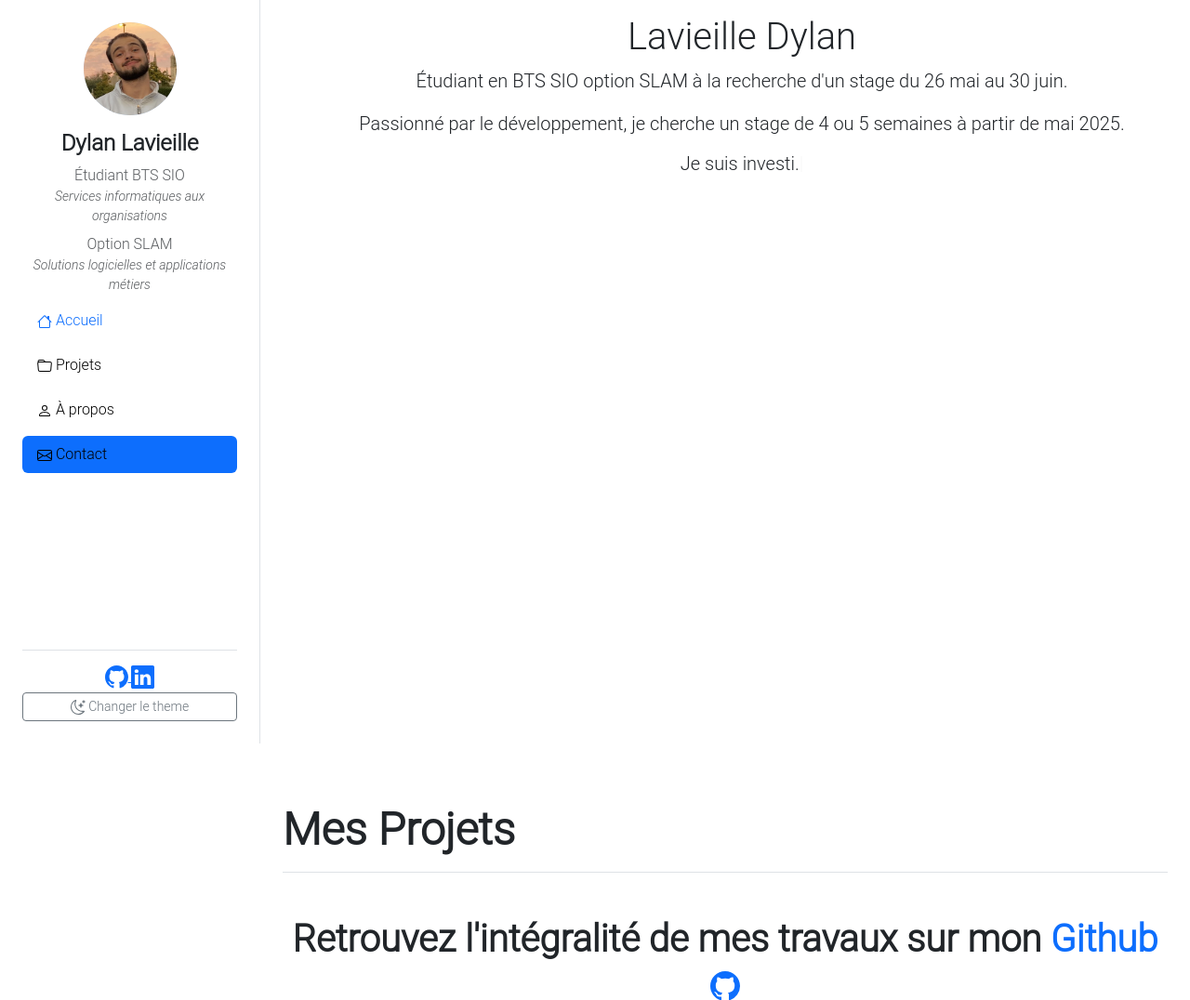
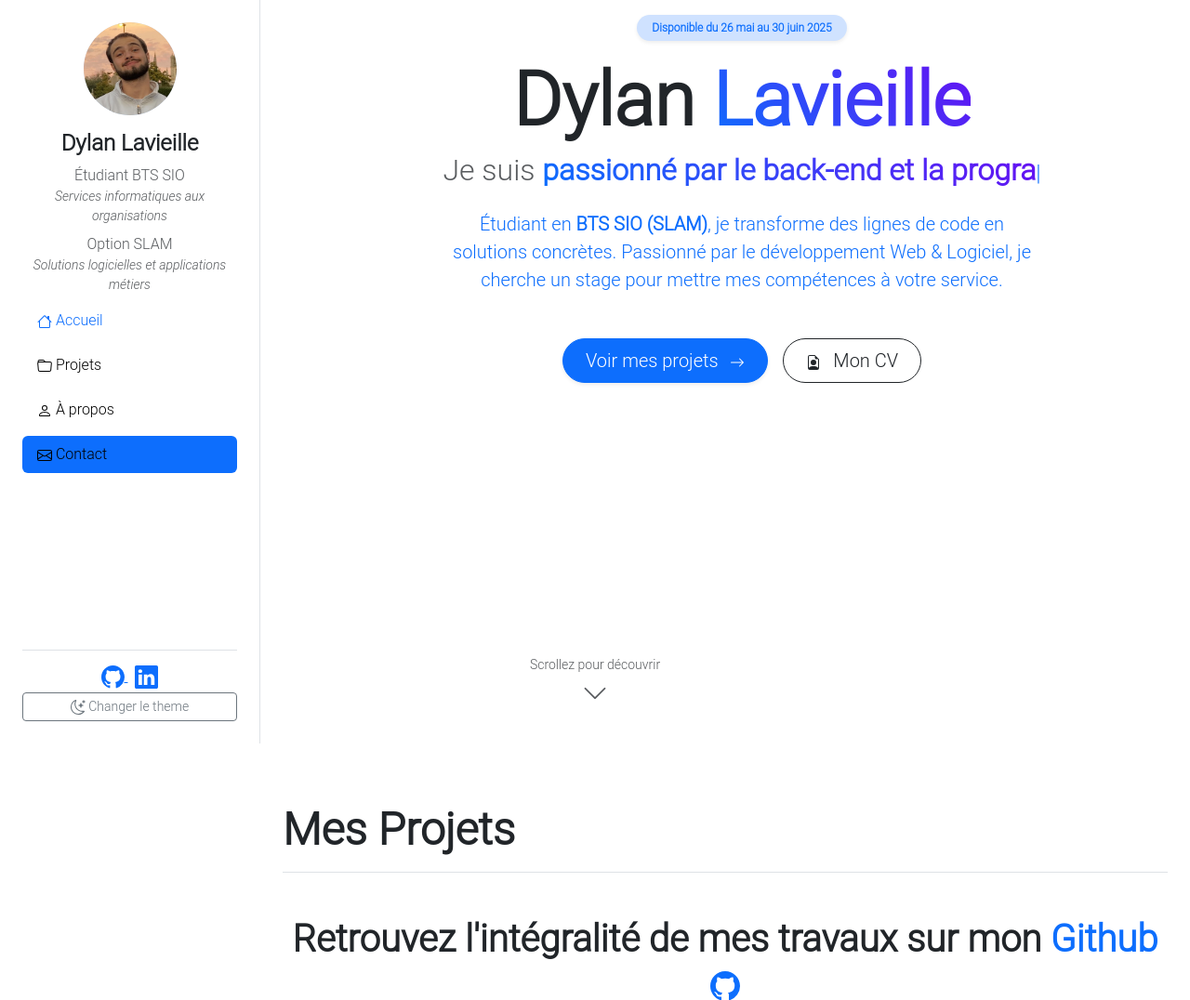
Before and after one commit to lvlDylan/portfolio, a PHP site: page / in a window 1280 px wide. Shown: the top 1076 px of the page at 93% size. Run offline with PHP 8.4, Linux system fonts and the light colour scheme; some web fonts are replaced.

Commit message:
Enhance Hero Section - Add some visuals on hero section

```diff
--- a/assets/scripts/types.js
+++ b/assets/scripts/types.js
@@ -1,10 +1,16 @@
 new Typed('#typing-text', {
-    strings: ['rigoureux.', 'créatif.', 'investi.', 'curieux'],
+    strings: [
+        "développeur junior.",
+        "passionné par le back-end et la programmation logicielle.",
+        "un futur développeur.",
+        "étudiant en BTS SIO."
+    ],
     typeSpeed: 60,
     backSpeed: 30,
+    loop: true,
     backDelay: 1500,
-    startDelay: 500,
-    loop: true,
     showCursor: true,
     cursorChar: '|',
-}); // https://github.com/mattboldt/typed.js/
+});
+
+// https://github.com/mattboldt/typed.js/
--- a/index.html
+++ b/index.html
@@ -60,7 +60,7 @@ Created by Lavieille Dylan
     <div class="offcanvas-body d-flex flex-column">
 
         <ul class="nav nav-pills flex-column gap-2">
-            <li class="nav-item"><a href="#home" class="nav-link active" data-bs-dismiss="offcanvas">
+            <li class="nav-item"><a href="#hero" class="nav-link active" data-bs-dismiss="offcanvas">
                 <svg xmlns="http://www.w3.org/2000/svg" width="16" height="16" fill="currentColor" class="bi bi-house"
                      viewBox="0 0 16 16">
                     <path d="M8.707 1.5a1 1 0 0 0-1.414 0L.646 8.146a.5.5 0 0 0 .708.708L2 8.207V13.5A1.5 1.5 0 0 0 3.5 15h9a1.5 1.5 0 0 0 1.5-1.5V8.207l.646.647a.5.5 0 0 0 .708-.708L13 5.793V2.5a.5.5 0 0 0-.5-.5h-1a.5.5 0 0 0-.5.5v1.293zM13 7.207V13.5a.5.5 0 0 1-.5.5h-9a.5.5 0 0 1-.5-.5V7.207l5-5z"/>
@@ -125,7 +125,7 @@ Created by Lavieille Dylan
     <span class="fst-italic text-muted small">Solutions logicielles et applications métiers</span>
 
     <ul class="nav nav-pills flex-column mt-2 mb-auto gap-2 text-start">
-        <li class="nav-item"><a href="#home" class="nav-link active">
+        <li class="nav-item"><a href="#hero" class="nav-link active">
             <svg xmlns="http://www.w3.org/2000/svg" width="16" height="16" fill="currentColor" class="bi bi-house"
                  viewBox="0 0 16 16">
                 <path d="M8.707 1.5a1 1 0 0 0-1.414 0L.646 8.146a.5.5 0 0 0 .708.708L2 8.207V13.5A1.5 1.5 0 0 0 3.5 15h9a1.5 1.5 0 0 0 1.5-1.5V8.207l.646.647a.5.5 0 0 0 .708-.708L13 5.793V2.5a.5.5 0 0 0-.5-.5h-1a.5.5 0 0 0-.5.5v1.293zM13 7.207V13.5a.5.5 0 0 1-.5.5h-9a.5.5 0 0 1-.5-.5V7.207l5-5z"/>
@@ -163,8 +163,9 @@ Created by Lavieille Dylan
             </svg>
         </a>
         <a href="https://www.linkedin.com/in/dylan-lavieille-0674003a0/" target="_blank" rel="noopener noreferrer">
-            <svg xmlns="http://www.w3.org/2000/svg" width="25" height="25" fill="currentColor" class="bi bi-linkedin"
-                 aria-label="Accéder à mon linkedin"
+            <svg xmlns="http://www.w3.org/2000/svg" width="25" height="25" fill="currentColor"
+                 class="bi bi-linkedin ms-2"
+                 aria-label="Accéder à mon LinkedIn"
                  viewBox="0 0 16 16">
                 <path d="M0 1.146C0 .513.526 0 1.175 0h13.65C15.474 0 16 .513 16 1.146v13.708c0 .633-.526 1.146-1.175 1.146H1.175C.526 16 0 15.487 0 14.854zm4.943 12.248V6.169H2.542v7.225zm-1.2-8.212c.837 0 1.358-.554 1.358-1.248-.015-.709-.52-1.248-1.342-1.248S2.4 3.226 2.4 3.934c0 .694.521 1.248 1.327 1.248zm4.908 8.212V9.359c0-.216.016-.432.08-.586.173-.431.568-.878 1.232-.878.869 0 1.216.662 1.216 1.634v3.865h2.401V9.25c0-2.22-1.184-3.252-2.764-3.252-1.274 0-1.845.7-2.165 1.193v.025h-.016l.016-.025V6.169h-2.4c.03.678 0 7.225 0 7.225z"/>
             </svg>
@@ -182,12 +183,49 @@ Created by Lavieille Dylan
 </div>
 
 <main class="main-content mt-lg-3">
-    <section id="home"
+    <section id="hero"
              class="container min-vh-100 d-flex flex-column justify-content-start align-items-center ps-lg-5 text-center">
-        <h1>Lavieille Dylan</h1>
-        <p class="lead">Étudiant en BTS SIO option SLAM à la recherche d'un stage du 26 mai au 30 juin.</p>
-        <p class="lead">Passionné par le développement, je cherche un stage de 4 ou 5 semaines à partir de mai 2025.</p>
-        <h3 class="lead">Je suis <span id="typing-text"></span></h3>
+
+        <span class="badge rounded-pill bg-primary-subtle text-primary mb-3 px-3 py-2 shadow-sm sticky-top">Disponible du 26 mai au 30 juin 2025</span>
+        <h1 class="display-1 fw-bold mb-2">Dylan <span class="text-gradient">Lavieille</span></h1>
+        <h2 class="h2 text-muted mb-4">Je suis <span id="typing-text" class="fw-semibold text-gradient"></span></h2>
+
+        <div class="col-lg-8 mx-auto">
+            <p class="lead text-primary mb-5">
+                Étudiant en <span class="fw-semibold">BTS SIO (SLAM)</span>, je transforme des lignes de code en
+                solutions concrètes.
+                Passionné par le développement Web & Logiciel, je cherche un stage pour mettre mes compétences à votre
+                service.
+            </p>
+        </div>
+
+        <div class="d-flex gap-3 justify-content-center flex-wrap">
+            <a href="#projets" class="btn btn-primary btn-lg px-4 shadow-sm rounded-pill hover-scale">
+                Voir mes projets
+                <svg xmlns="http://www.w3.org/2000/svg" width="16" height="16" fill="currentColor"
+                     class="bi bi-arrow-right ms-2" viewBox="0 0 16 16">
+                    <path fill-rule="evenodd"
+                          d="M1 8a.5.5 0 0 1 .5-.5h11.793l-3.147-3.146a.5.5 0 0 1 .708-.708l4 4a.5.5 0 0 1 0 .708l-4 4a.5.5 0 0 1-.708-.708L13.293 8.5H1.5A.5.5 0 0 1 1 8"/>
+                </svg>
+            </a>
+            <a href="assets/docs/CV_Dylan_Lavieille.pdf" target="_blank"
+               class="btn btn-outline-dark btn-lg px-4 rounded-pill hover-scale">
+                <svg xmlns="http://www.w3.org/2000/svg" width="16" height="16" fill="currentColor"
+                     class="bi bi-file-earmark-person me-2" viewBox="0 0 16 16">
+                    <path d="M11 8a3 3 0 1 1-6 0 3 3 0 0 1 6 0"/>
+                    <path d="M14 14V4.5L9.5 0H4a2 2 0 0 0-2 2v12a2 2 0 0 0 2 2h8a2 2 0 0 0 2-2M9.5 3A1.5 1.5 0 0 0 11 4.5h2v9.255S12 12 8 12s-5 1.755-5 1.755V2a1 1 0 0 1 1-1h5.5z"/>
+                </svg>
+                Mon CV
+            </a>
+        </div>
+
+        <div class="position-absolute bottom-0 start-50 translate-middle-x mb-4 d-none d-md-block">
+            <a href="#projets"
+               class="text-muted text-decoration-none d-flex flex-column align-items-center animate-bounce">
+                <small>Scrollez pour découvrir</small>
+                <i class="bi bi-chevron-down fs-3"></i>
+            </a>
+        </div>
     </section>
 
     <section id="projets" class="container-fluid py-5 secondary-bg">
--- a/scss/main.scss
+++ b/scss/main.scss
@@ -20,3 +20,39 @@ body {
 section {
   scroll-margin-top: 80px;
 }
+
+.text-gradient {
+  background: linear-gradient(45deg, #0d6efd, #6610f2);
+  -webkit-background-clip: text;
+  -webkit-text-fill-color: transparent;
+  background-clip: text;
+}
+
+.animate-bounce {
+  animation: bounce 2s infinite;
+}
+
+@keyframes bounce {
+  0%, 20%, 50%, 80%, 100% {
+    transform: translateY(0);
+  }
+  40% {
+    transform: translateY(-10px);
+  }
+  60% {
+    transform: translateY(-5px);
+  }
+}
+
+.hover-scale {
+  transition: transform 0.2s ease;
+}
+
+.hover-scale:hover {
+  transform: translateY(-3px);
+}
+
+.typed-cursor {
+  color: #0d6efd;
+  font-size: 1.5rem;
+}
```
Also changed, not shown: assets/styles/style.css.
